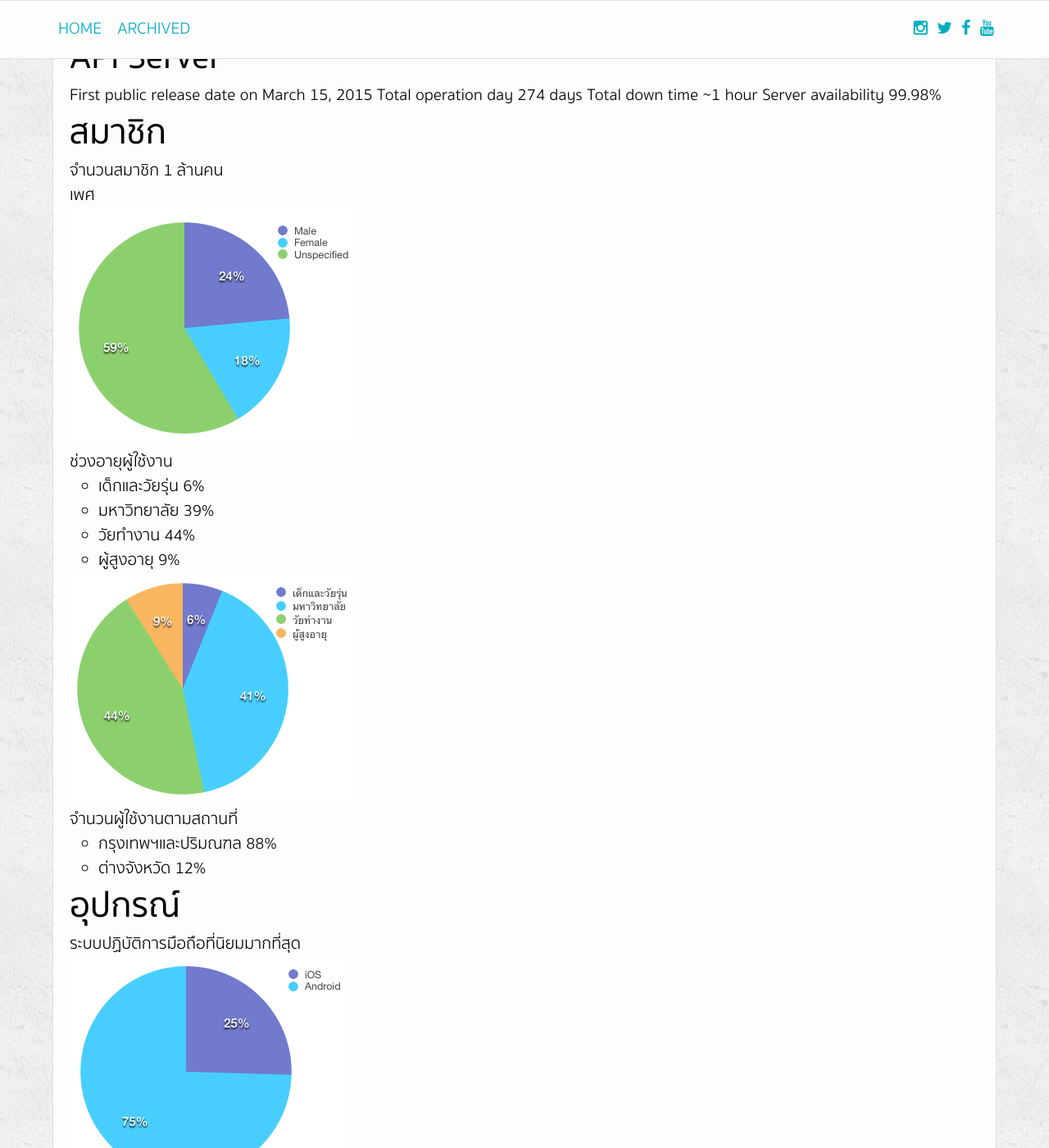
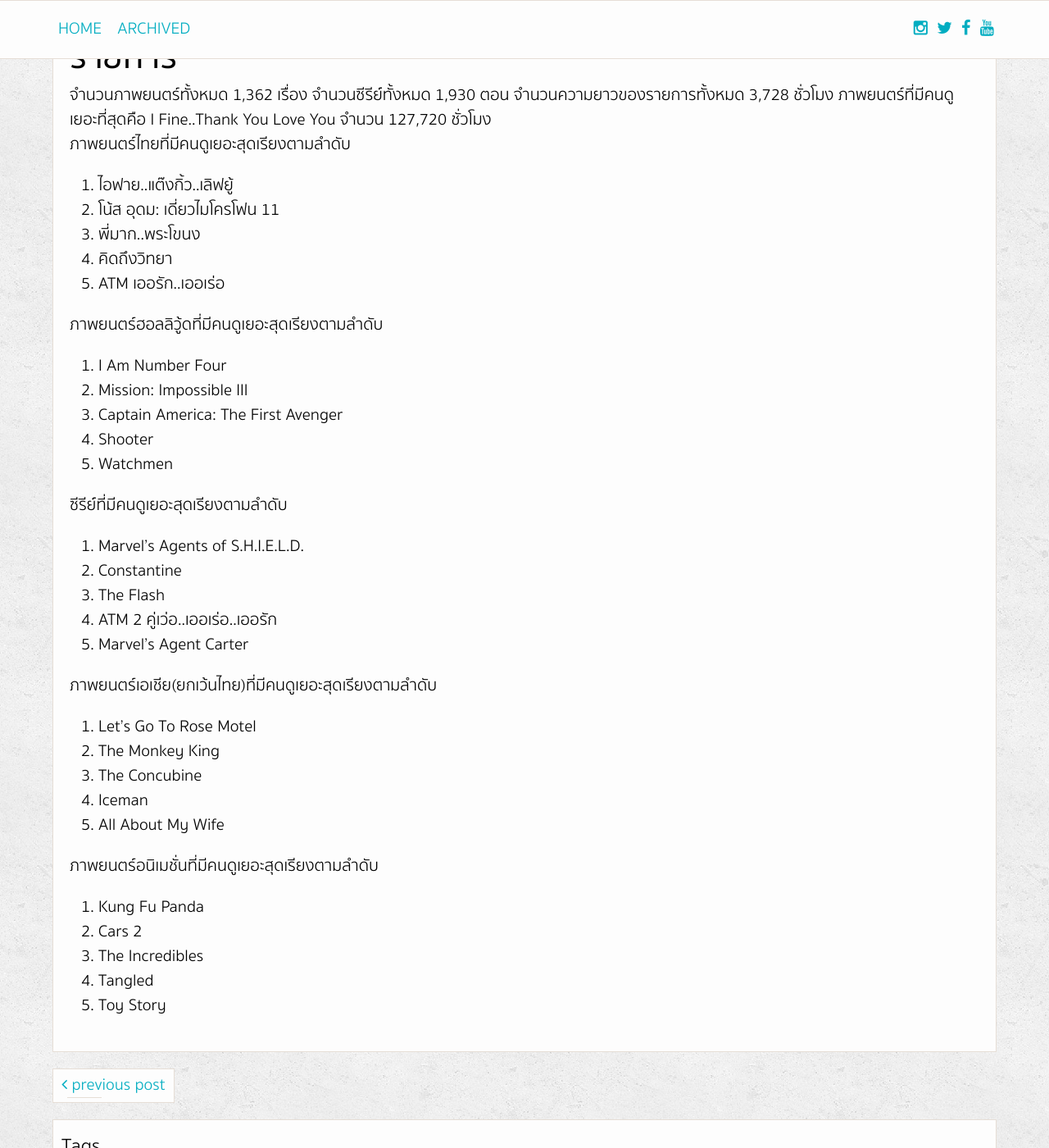
Before and after one commit to PrimeTimeTV/PrimeTimeTV.github.io, a Jekyll site: the page built from _posts/2015-12-15-primetime-year-2015.markdown, in a window 1280 px wide and 1400 px high, scrolled down 257 px. Shown: the whole window at 82% size. Built offline with Jekyll 4.4.1, drawn with Linux system fonts in a browser that asks for light colours; some of the changed text lies outside the part shown.

Commit message:
remove several data from year in review

```diff
--- a/_posts/2015-12-15-primetime-year-2015.markdown
+++ b/_posts/2015-12-15-primetime-year-2015.markdown
@@ -7,57 +7,6 @@
 tags: primetime 2015
 draft: false
 ---
-
-API Server
-====================
-First public release date on March 15, 2015
-Total operation day 274 days
-Total down time ~1 hour
-Server availability 99.98%
-
-สมาชิก
-====================
-จำนวนสมาชิก 1 ล้านคน
-
-เพศ
-
-![Gender](/img/primetime-2015/gender.png)
-
-ช่วงอายุผู้ใช้งาน
-
-* เด็กและวัยรุ่น 6%
-* มหาวิทยาลัย 39%
-* วัยทำงาน 44%
-* ผู้สูงอายุ 9%
-
-![Age](/img/primetime-2015/age.png)
-
-จำนวนผู้ใช้งานตามสถานที่
-
-* กรุงเทพฯและปริมณฑล 88%
-* ต่างจังหวัด 12%
-
-อุปกรณ์
-====================
-ระบบปฏิบัติการมือถือที่นิยมมากที่สุด
-
-![Mobile OS](/img/primetime-2015/mobile_os.png)
-
-รุ่นมือถือที่นิยมมากที่สุดเรียงตามลำดับ
-
-1. Apple iPhone 5s
-2. Apple iPhone 5
-3. Apple iPhone 6
-4. Samsung Galaxy J7
-5. Samsung Galaxy Grand 2
-
-เวอร์ชั่น iOS
-
-![iOS version](/img/primetime-2015/ios_version.png)
-
-เวอร์ชั่น Android
-
-![Android version](/img/primetime-2015/android_version.png)
 
 รายการ
 ====================
@@ -105,19 +54,3 @@
 3. The Incredibles
 4. Tangled
 5. Toy Story
-
-
-การค้นหา
-====================
-ภาพยนตร์ที่ทำการค้นหามากที่สุด
-
-1. tomorrowland
-2. เดี่ยว 11
-3. harry potter
-4. แฟนฉัน
-5. ฝากไว้ในกายเธอ
-6. ไอฟาย..แต๊งกิ้ว..เลิฟยู้
-7. พี่มากพระโขนง
-8. the others
-9. hitting the apex
-10. barbie
```
